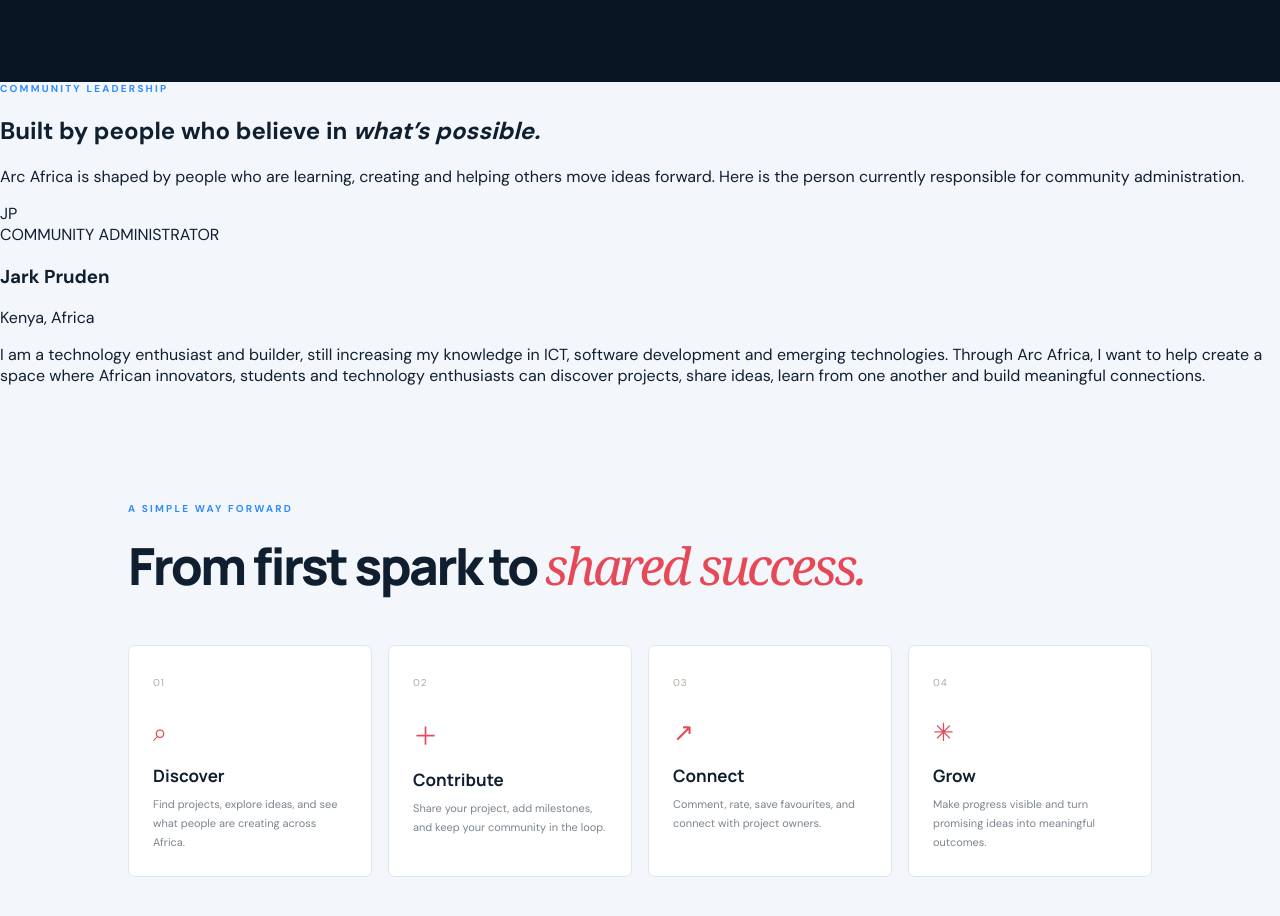
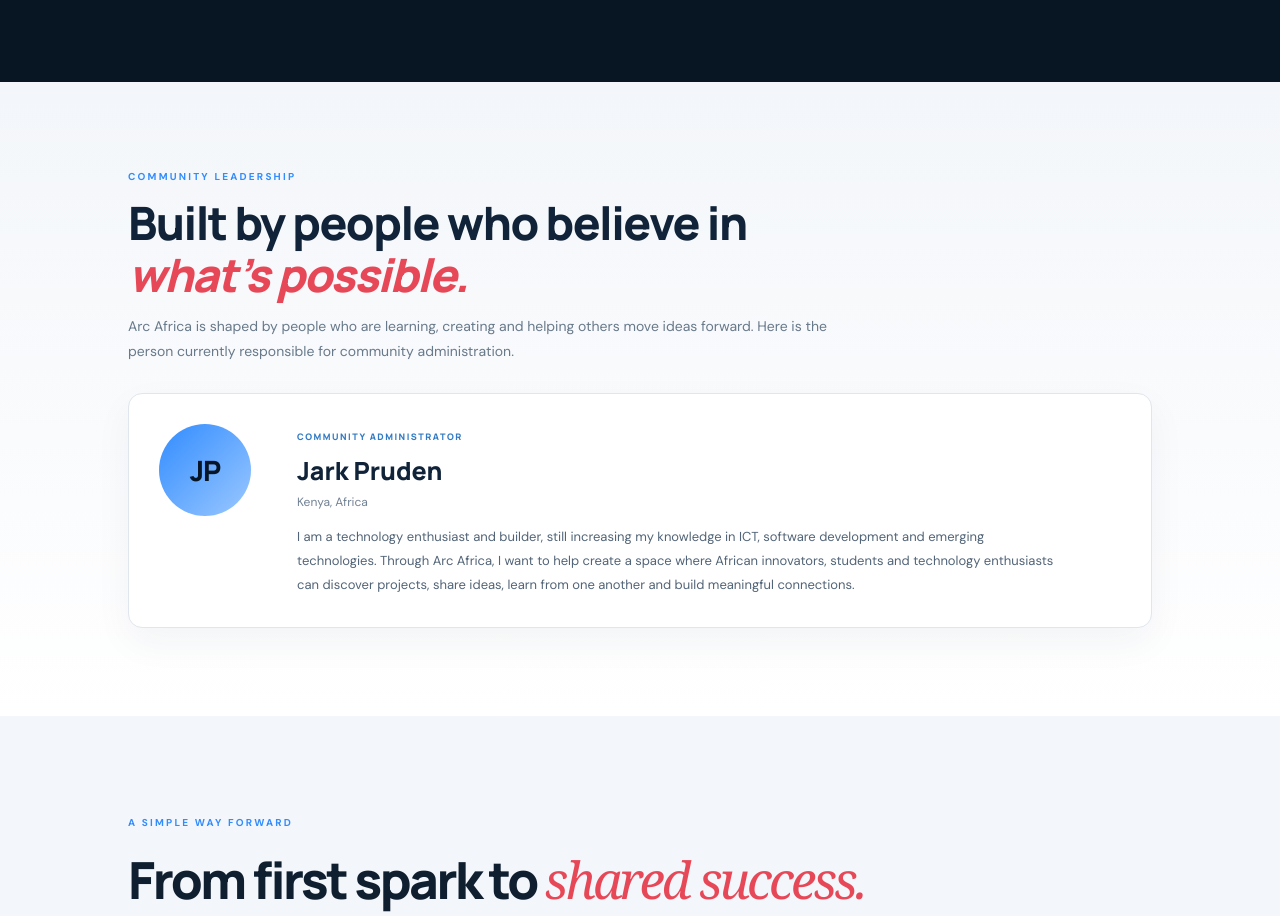
Before and after one commit to jark-zenith/Arc-Africa-, a plain HTML site: page index.html in a window 1280 px wide. Shown: the part 4182-5098 px from the top of the page. Drawn offline with Linux system fonts and the light colour scheme; a script that the page names is missing.

Commit message:
Style community profile and application queue status

```diff
--- a/styles.css
+++ b/styles.css
@@ -162,3 +162,19 @@ html,body{width:100%;overflow-x:hidden}
 }
 
 .legal-consent{display:flex!important;align-items:flex-start;gap:10px;font-size:13px;line-height:1.5;color:#526176}.legal-consent input{width:17px!important;min-width:17px;height:17px;margin:3px 0 0!important;accent-color:#2563eb}.legal-consent a{color:#2563eb;text-decoration:underline}.footer-legal{display:flex;gap:18px;align-items:center}.footer-legal a{color:inherit;text-decoration:none;font-size:12px}.footer-legal a:hover{color:#2563eb;text-decoration:underline}@media(max-width:600px){.footer-legal{width:100%;justify-content:center;flex-wrap:wrap}}
+
+
+/* Community administrator profile */
+.queue-count{display:inline-flex;align-items:center;justify-content:center;padding:7px 11px;border:1px solid #c9d8e8;border-radius:999px;background:#edf4fb;color:#234c73;font-size:11px;font-weight:700;white-space:nowrap}
+.community-admin-section{padding:88px 10vw;background:linear-gradient(180deg,#f3f6fa,#fff)}
+.community-admin-inner{max-width:1050px;margin:0 auto}
+.community-admin-inner>h2{max-width:720px;margin:14px 0;font:800 clamp(30px,4vw,46px)/1.12 Manrope,sans-serif;letter-spacing:-1.5px;color:#102338}
+.community-admin-inner>h2 em{color:#e74857;font-style:italic}
+.community-admin-intro{max-width:700px;color:#68798a;font-size:14px;line-height:1.8;margin:0 0 28px}
+.community-admin-card{display:grid;grid-template-columns:112px minmax(0,1fr);gap:26px;align-items:start;padding:30px;border:1px solid #dfe6ed;border-radius:14px;background:#fff;box-shadow:0 14px 38px #10243a0c}
+.community-admin-avatar{width:92px;height:92px;display:grid;place-items:center;border-radius:50%;background:linear-gradient(135deg,#318cff,#9bc8ff);color:#071626;font:800 28px Manrope,sans-serif;letter-spacing:-1px}
+.community-admin-role{font:800 9px Manrope,sans-serif;letter-spacing:1.5px;color:#327bc4}
+.community-admin-copy h3{margin:8px 0 3px;color:#102338;font:800 25px Manrope,sans-serif}
+.community-admin-location{margin:0 0 12px!important;color:#718194!important;font-size:12px!important}
+.community-admin-copy p{max-width:760px;margin:0;color:#526477;font-size:13px;line-height:1.85}
+@media(max-width:650px){.community-admin-section{padding:62px 6vw}.community-admin-card{grid-template-columns:1fr;gap:18px;padding:22px}.community-admin-avatar{width:72px;height:72px;font-size:23px}.community-admin-inner>h2{letter-spacing:-.8px}}
```
